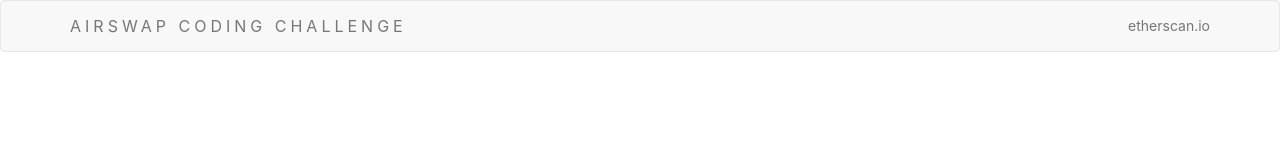
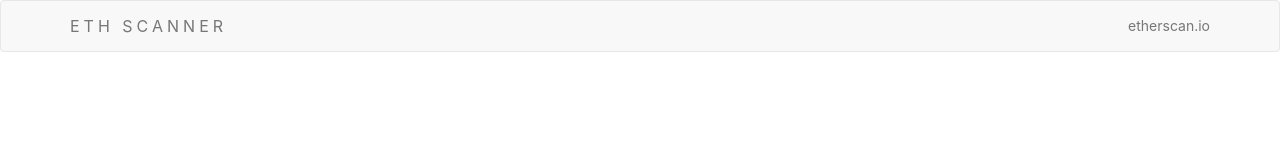
Before and after one commit to jguyton/ethscanner, a React (Create React App) app: page / in a window 1280 px wide. Shown: the top 160 px of the page. Built offline with nearby package versions, Linux system fonts and the light colour scheme.

Commit message:
Update Header.js

```diff
--- a/src/layouts/components/wrapper/Header.js
+++ b/src/layouts/components/wrapper/Header.js
@@ -26,7 +26,7 @@ export default class Header extends React.Component {
         <Navbar.Header>
           <Navbar.Brand>
             <a href="/" style={{textTransform: 'uppercase', fontSize: 16, letterSpacing: 4}}>
-              Airswap Coding Challenge
+              ETH Scanner
             </a>
           </Navbar.Brand>
         </Navbar.Header>
```
